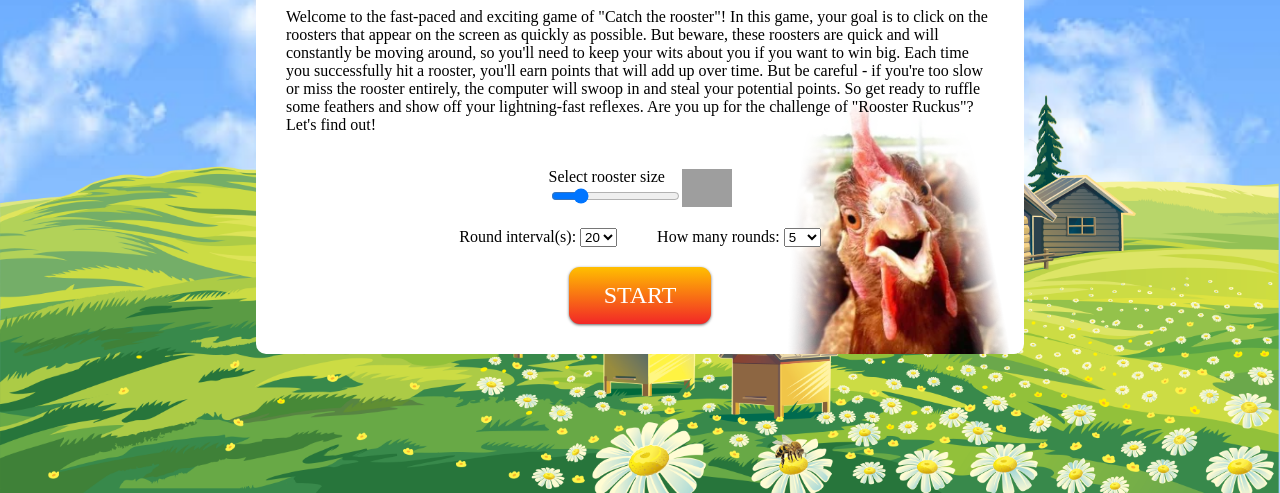
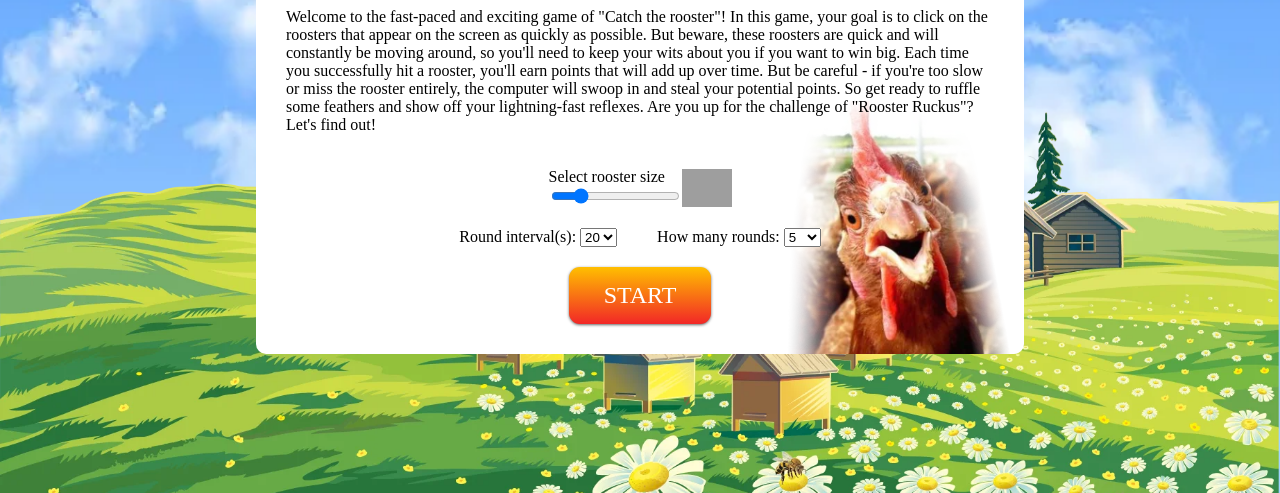
Before and after one commit to BaubasDRSK/21-Zaidimas-JS-html, a website with bundled scripts: page index.html in a window 1280 px wide. Shown: the part 307-800 px from the top of the page. Built offline with nearby package versions, Linux system fonts and the light colour scheme; grey boxes are pictures that could not be loaded.

Commit message:
image optimized

```diff
--- a/style.css
+++ b/style.css
@@ -21,7 +21,7 @@ body, h1, h2, h3, h4, h5, h6, p, ol, ul {
 body{
   width: 100vw;
   height: 100vh;
-  background-image:url(./dangus.png);
+  background-image:url(./dangus.webp);
   background-size: cover;
   background-position: bottom;
   background-repeat: no-repeat;
@@ -39,7 +39,7 @@ img {
 .kaimas{
     position: relative;
     z-index: -1;
-    background-image: url(./kaimas.png);
+    background-image: url(./kaimas.webp);
     background-size: contain;
     background-position: center bottom -20px;
     background-repeat: no-repeat;
@@ -65,7 +65,7 @@ img {
     position:absolute;
     top:var(--top);
     left:var(--left);
-    background-image: url(./gaidys.png);
+    background-image: url(./gaidys.webp);
     background-size: contain;
     background-repeat: no-repeat;
     background-position: center;
```
Also changed, not shown: dangus.webp (added), gaidys.webp (added), img/dangus.png (renamed from dangus.png), img/kaimas.png (renamed from kaimas.png), kaimas.webp (added), 2 other files.
